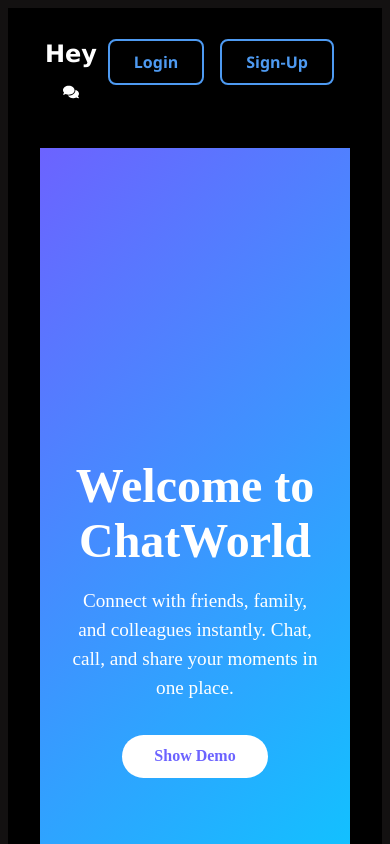
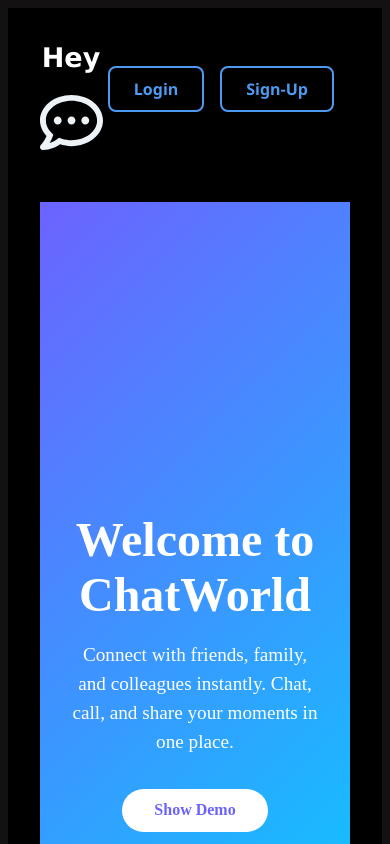
Before and after one commit to rahanyas/Chatty, a React (Vite) app in the folder frontend/: page / in a window 390 px wide. Shown: the top 844 px of the page. Built offline with nearby package versions, Linux system fonts and the light colour scheme.

Commit message:
navbar done

```diff
--- a/frontend/src/components/Navbar.compo.jsx
+++ b/frontend/src/components/Navbar.compo.jsx
@@ -1,6 +1,6 @@
 import { useState } from "react";
 import { Link } from "react-router-dom";
-import{FaComments} from 'react-icons/fa';
+import{FaRegCommentDots} from 'react-icons/fa';
 
 const Navbar = ()  => {
     // dummy user tracker
@@ -11,7 +11,7 @@ const Navbar = ()  => {
 
             <div className="nav-col-left">
                <h1 className="nav-head">hey</h1>
-               <FaComments className='nav-icon'/>
+               <FaRegCommentDots  className='nav-icon'/>
             </div>
 
             {/* nav second section , includes login and profile related btns */}
--- a/frontend/src/styles/components/navbar.compos.scss
+++ b/frontend/src/styles/components/navbar.compos.scss
@@ -24,18 +24,30 @@ $bg : rgb(19, 17, 17);
 
 
 .nav-col-left{
-    @include flex-center(space-around,center);
+    // @include flex-center(space-around,center);
+    display: flex;
+    align-items: center;
+    column-gap: 1rem;
     width: 20%;
+    font-size: 18px;
         h1{
         font-family: Verdana, Geneva, Tahoma, sans-serif;
         text-transform: capitalize;
-        @media screen and (max-width: 768px) {
-            font-size: 1.5em;
-        }
     }
         @media screen and (max-width : 768px) {
             @include flex-center(flex-start, center);
             flex-direction: column;
+            h1{
+                font-size: 1.5em;
+            }
+            .nav-icon{
+                font-size: 1.5em;
+            }
+        }
+
+        .nav-icon{
+            font-size: 3.5em;
+            color: rgb(237, 242, 246);
         }
 }
 
@@ -46,12 +58,15 @@ $bg : rgb(19, 17, 17);
     .off-nav-btns{
         @include flex-center(flex-end,center);
 
-        @media screen and (min-width : 768px){
+        @media screen and (max-width : 768px){
             .off-nav-btns{
                 @include flex-center(flex-end, center)
             }
             .nav-link{
                 font-size: .5em;
+                margin-right: 0;
+                font-weight: 500;
+                border: 1.5px solid #4e9af1;
             }
         }
         .nav-link {
@@ -61,6 +76,7 @@ $bg : rgb(19, 17, 17);
             font-family: "Segoe UI", sans-serif;
             font-size: 1rem;
             font-weight: 600;
+            text-wrap: nowrap;
             color: #4e9af1;
             border: 2px solid #4e9af1;
             border-radius: 8px;
```
